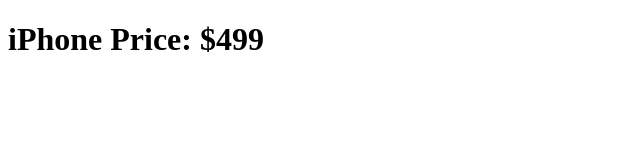
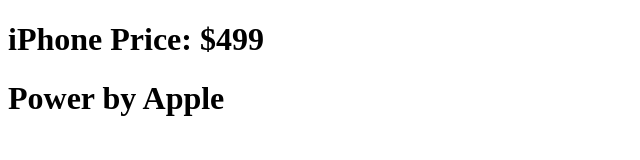
Before and after one commit to 9Aphichon/git-awesome, a plain HTML site: page exercise2/iphone-website/index.html in a window 1280 px wide. Shown: the whole page, without its empty margins (0-640 px from the left). Drawn offline with Linux system fonts and the light colour scheme.

Commit message:
add power by apple

```diff
--- a/exercise2/iphone-website/index.html
+++ b/exercise2/iphone-website/index.html
@@ -1,3 +1,4 @@
 <!DOCTYPE html>
-<h1>iPhone Price: $499</h1>
+    <h1>iPhone Price: $499</h1>
+    <h1>Power by Apple</h1>
 </html>
```
